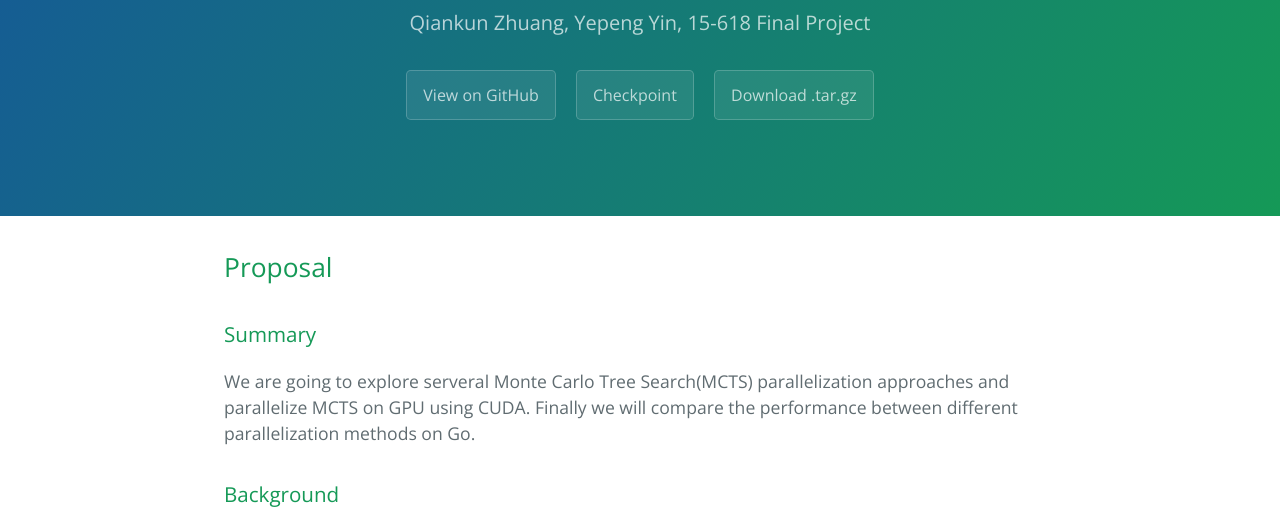
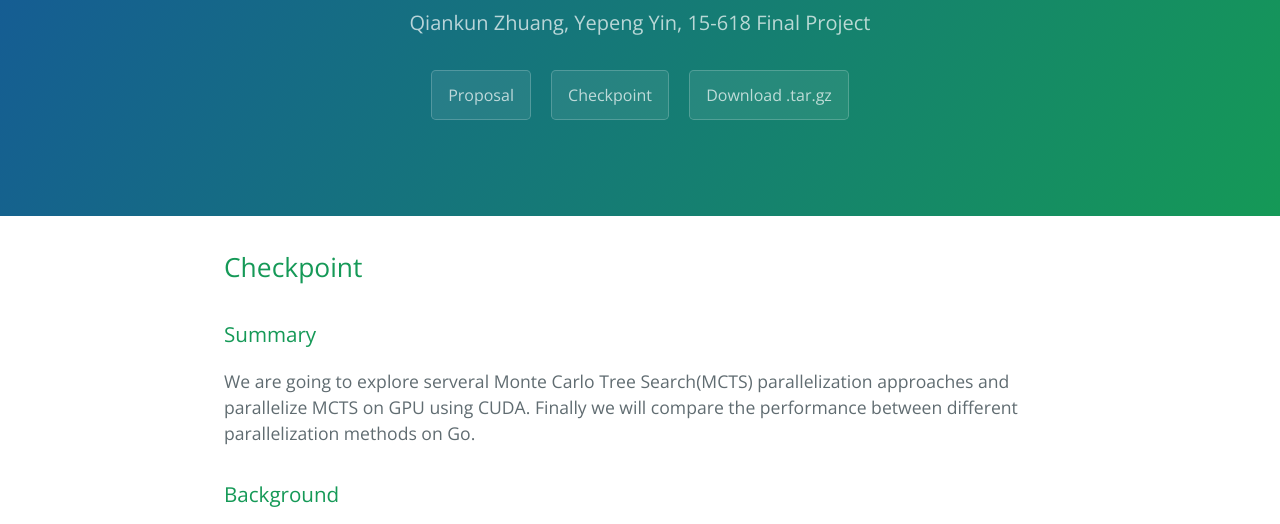
Before and after one commit to 15418-final/parallelizedMCTS_web, a plain HTML site: page checkpoint.html in a window 1280 px wide. Shown: the part 245-769 px from the top of the page. Drawn offline with nearby package versions, Linux system fonts and the light colour scheme.

Commit message:
Update checkpoint.html

```diff
--- a/checkpoint.html
+++ b/checkpoint.html
@@ -13,14 +13,14 @@
     <section class="page-header">
       <h1 class="project-name">Parallelized Monte Carlo Tree Search for Go</h1>
       <h2 class="project-tagline">Qiankun Zhuang, Yepeng Yin, 15-618 Final Project</h2>
-      <a href="https://github.com/15440-final/parallelizedMCTS_web" class="btn">View on GitHub</a>
-      <a href="https://github.com/15440-final/parallelizedMCTS_web/checkpoint" class="btn">Checkpoint</a>
+      <a href="http://15440-final.github.io/parallelizedMCTS_web" class="btn">Proposal</a>
+      <a href="http://15440-final.github.io/parallelizedMCTS_web/checkpoint" class="btn">Checkpoint</a>
       <a href="https://github.com/15440-final/parallelizedMCTS_web/tarball/master" class="btn">Download .tar.gz</a>
     </section>
 
     <section class="main-content">
       <h2>
-<a id="proposal" class="anchor" href="#proposal" aria-hidden="true"><span aria-hidden="true" class="octicon octicon-link"></span></a>Proposal</h2>
+<a id="proposal" class="anchor" href="#proposal" aria-hidden="true"><span aria-hidden="true" class="octicon octicon-link"></span></a>Checkpoint</h2>
 
 <h3>
 <a id="summary" class="anchor" href="#summary" aria-hidden="true"><span aria-hidden="true" class="octicon octicon-link"></span></a>Summary</h3>
```
